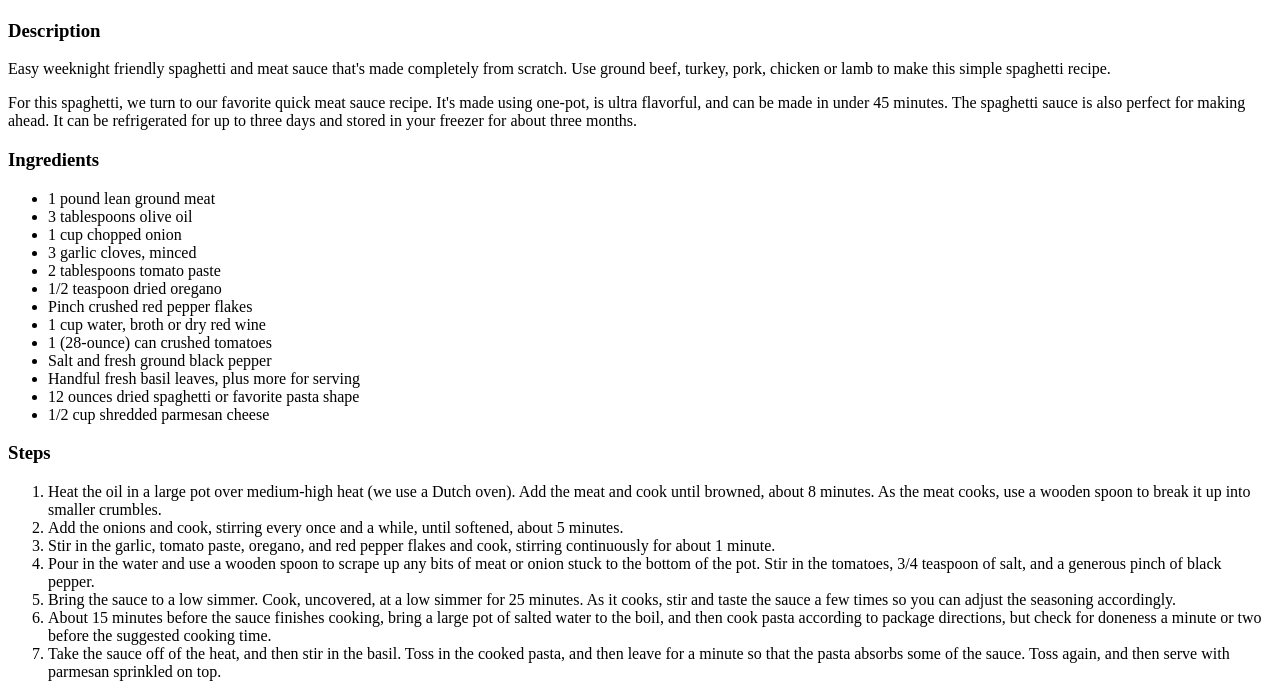
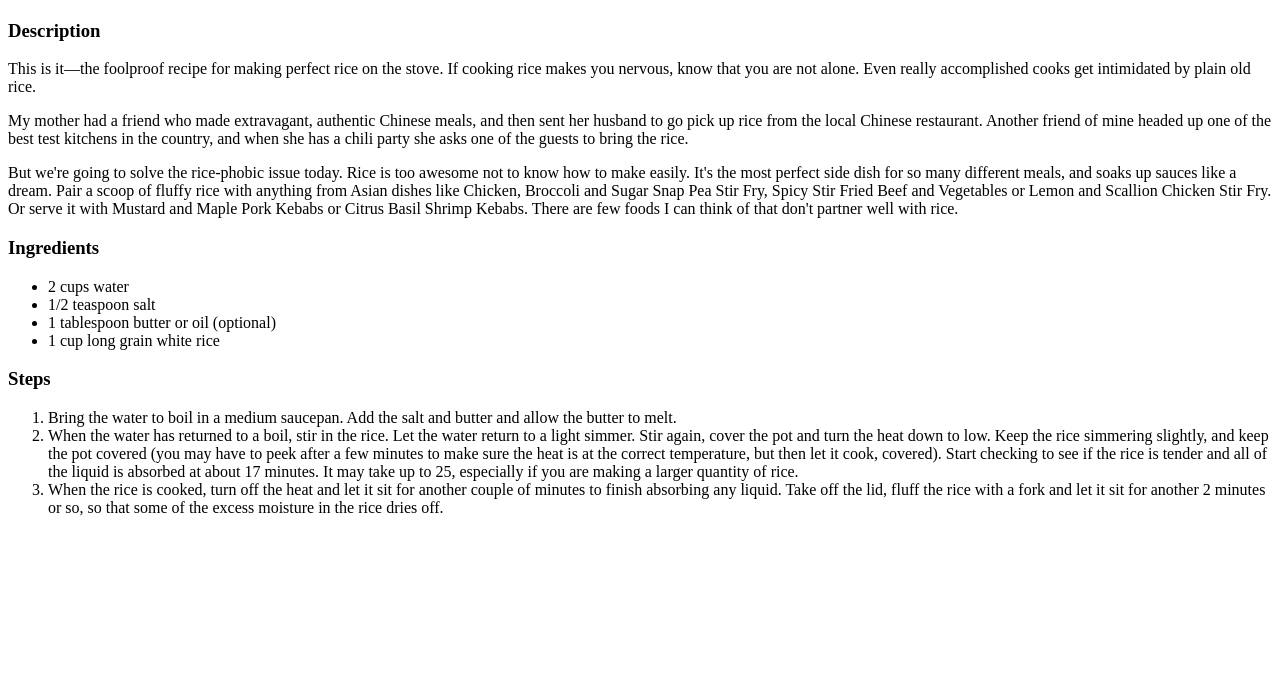
Before and after one commit to delsint123/odin_recipes, a plain HTML site: page recipes/rice.html in a window 1280 px wide. Shown: the part 533-1230 px from the top of the page. After the commit the page ends 1066 px from the top, so only its background shows below. Drawn offline with Linux system fonts and the light colour scheme.

Commit message:
Add contents to rice.html

```diff
--- a/recipes/rice.html
+++ b/recipes/rice.html
@@ -9,72 +9,57 @@
 
         <h1> Rice </h1>
 
-        <img src="https://www.inspiredtaste.net/wp-content/uploads/2019/03/Spaghetti-with-Meat-Sauce-Recipe-1-1200-1024x683.jpg" width="600">
+        <img src="https://themom100.com/wp-content/uploads/2015/08/rice-in-bowl-horiz-with-spoon-copy-768x768.jpg" width="600">
 
         <h3> Description </h3>
 
-        <p> Easy weeknight friendly spaghetti and meat sauce that's made completely from scratch.
-            Use ground beef, turkey, pork, chicken or lamb to make this simple spaghetti recipe.
+        <p> This is it—the foolproof recipe for making perfect rice on the stove. If cooking rice
+            makes you nervous, know that you are not alone.  Even really accomplished cooks get
+            intimidated by plain old rice.
         </p>
-        <p> For this spaghetti, we turn to our favorite quick meat sauce recipe. It's made using
-            one-pot, is ultra flavorful, and can be made in under 45 minutes. The spaghetti sauce
-            is also perfect for making ahead. It can be refrigerated for up to three days and
-            stored in your freezer for about three months.
+        <p> My mother had a friend who made extravagant, authentic Chinese meals, and then sent
+            her husband to go pick up rice from the local Chinese restaurant.  Another friend of
+            mine headed up one of the best test kitchens in the country, and when she has a chili
+            party she asks one of the guests to bring the rice.
+        </p>
+        <p>But we're going to solve the rice-phobic issue today.  Rice is too awesome not to know
+            how to make easily.  It's the most perfect side dish for so many different meals, and
+            soaks up sauces like a dream. Pair a scoop of fluffy rice with anything from Asian
+            dishes like Chicken, Broccoli and Sugar Snap Pea Stir Fry, Spicy Stir Fried Beef and
+            Vegetables or Lemon and Scallion Chicken Stir Fry.  Or serve it with Mustard and Maple
+            Pork Kebabs or Citrus Basil Shrimp Kebabs. There are few foods I can think of that don't
+            partner well with rice.
         </p>
 
         <h3> Ingredients </h3>
 
         <ul>
-            <li> 1 pound lean ground meat </li>
-            <li> 3 tablespoons olive oil </li>
-            <li> 1 cup chopped onion </li>
-            <li> 3 garlic cloves, minced </li>
-            <li> 2 tablespoons tomato paste </li>
-            <li> 1/2 teaspoon dried oregano </li>
-            <li> Pinch crushed red pepper flakes </li>
-            <li> 1 cup water, broth or dry red wine </li>
-            <li> 1 (28-ounce) can crushed tomatoes </li>
-            <li> Salt and fresh ground black pepper </li>
-            <li> Handful fresh basil leaves, plus more for serving </li>
-            <li> 12 ounces dried spaghetti or favorite pasta shape </li>
-            <li> 1/2 cup shredded parmesan cheese</li>
+            <li> 2 cups water </li>
+            <li> 1/2 teaspoon salt </li>
+            <li> 1 tablespoon butter or oil (optional) </li>
+            <li> 1 cup long grain white rice </li>
         </ul>
 
         <h3> Steps </h3>
 
         <ol>
-            <li> Heat the oil in a large pot over medium-high heat (we use a Dutch oven). Add the
-                meat and cook until browned, about 8 minutes. As the meat cooks, use a wooden
-                spoon to break it up into smaller crumbles.
+            <li> Bring the water to boil in a medium saucepan. Add the salt and butter and allow
+                the butter to melt.
             </li>
 
-            <li> Add the onions and cook, stirring every once and a while, until softened, about
-                5 minutes.
+            <li> When the water has returned to a boil, stir in the rice. Let the water return
+                to a light simmer. Stir again, cover the pot and turn the heat down to low. Keep
+                the rice simmering slightly, and keep the pot covered (you may have to peek after
+                a few minutes to make sure the heat is at the correct temperature, but then let
+                it cook, covered). Start checking to see if the rice is tender and all of the
+                liquid is absorbed at about 17 minutes. It may take up to 25, especially if you
+                are making a larger quantity of rice.
             </li>
 
-            <li> Stir in the garlic, tomato paste, oregano, and red pepper flakes and cook,
-                stirring continuously for about 1 minute.
-            </li>
-
-            <li> Pour in the water and use a wooden spoon to scrape up any bits of meat or onion
-                stuck to the bottom of the pot. Stir in the tomatoes, 3/4 teaspoon of salt, and a
-                generous pinch of black pepper.
-            </li>
-
-            <li>  Bring the sauce to a low simmer. Cook, uncovered, at a low simmer for 25 minutes.
-                As it cooks, stir and taste the sauce a few times so you can adjust the seasoning
-                accordingly.
-            </li>
-
-            <li> About 15 minutes before the sauce finishes cooking, bring a large pot of salted
-                water to the boil, and then cook pasta according to package directions, but check
-                for doneness a minute or two before the suggested cooking time.
-            </li>
-
-            <li>
-                Take the sauce off of the heat, and then stir in the basil. Toss in the cooked pasta,
-                and then leave for a minute so that the pasta absorbs some of the sauce. Toss again,
-                and then serve with parmesan sprinkled on top.
+            <li> When the rice is cooked, turn off the heat and let it sit for another couple of
+                minutes to finish absorbing any liquid. Take off the lid, fluff the rice with a
+                fork and let it sit for another 2 minutes or so, so that some of the excess moisture
+                in the rice dries off.
             </li>
         </ol>
 
```
